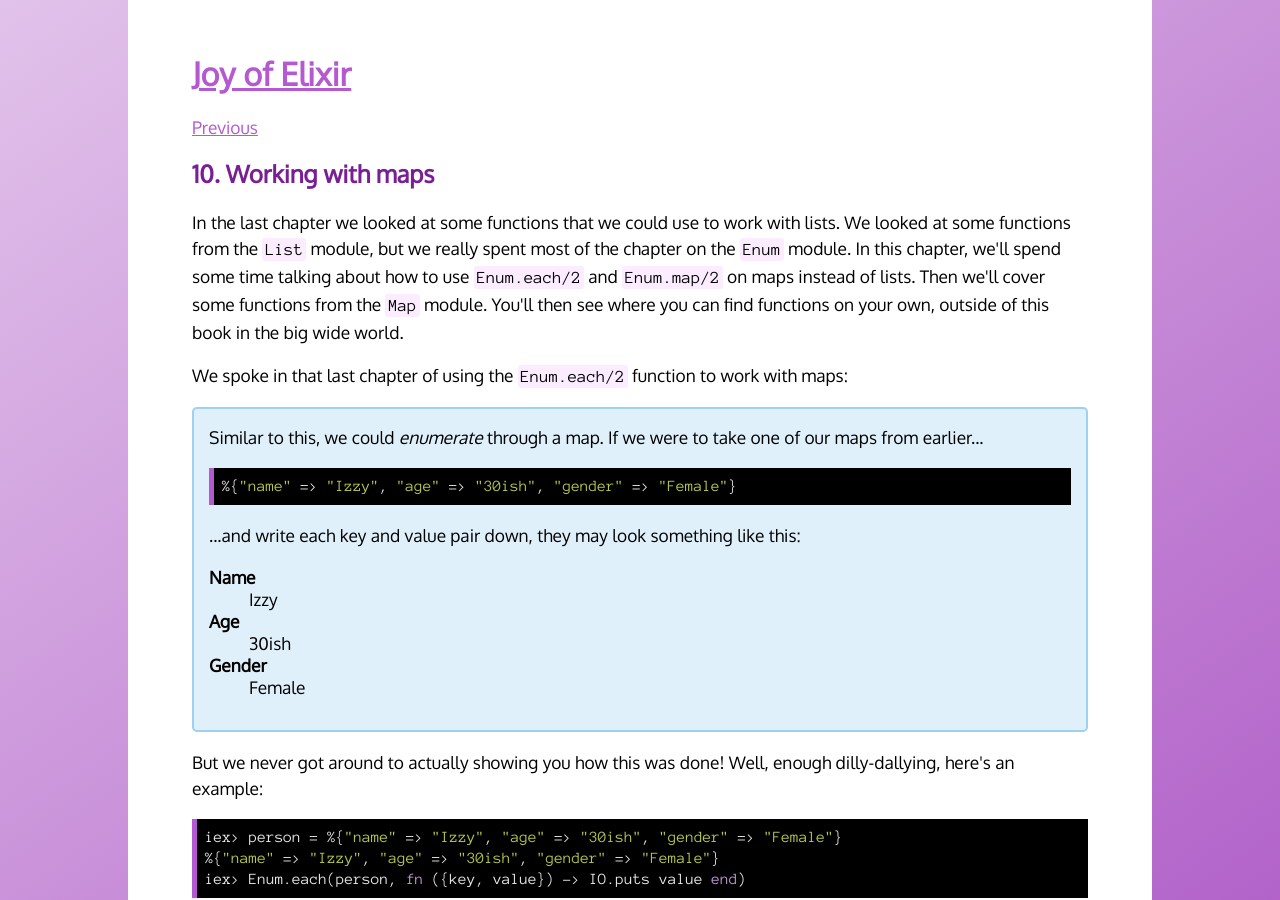
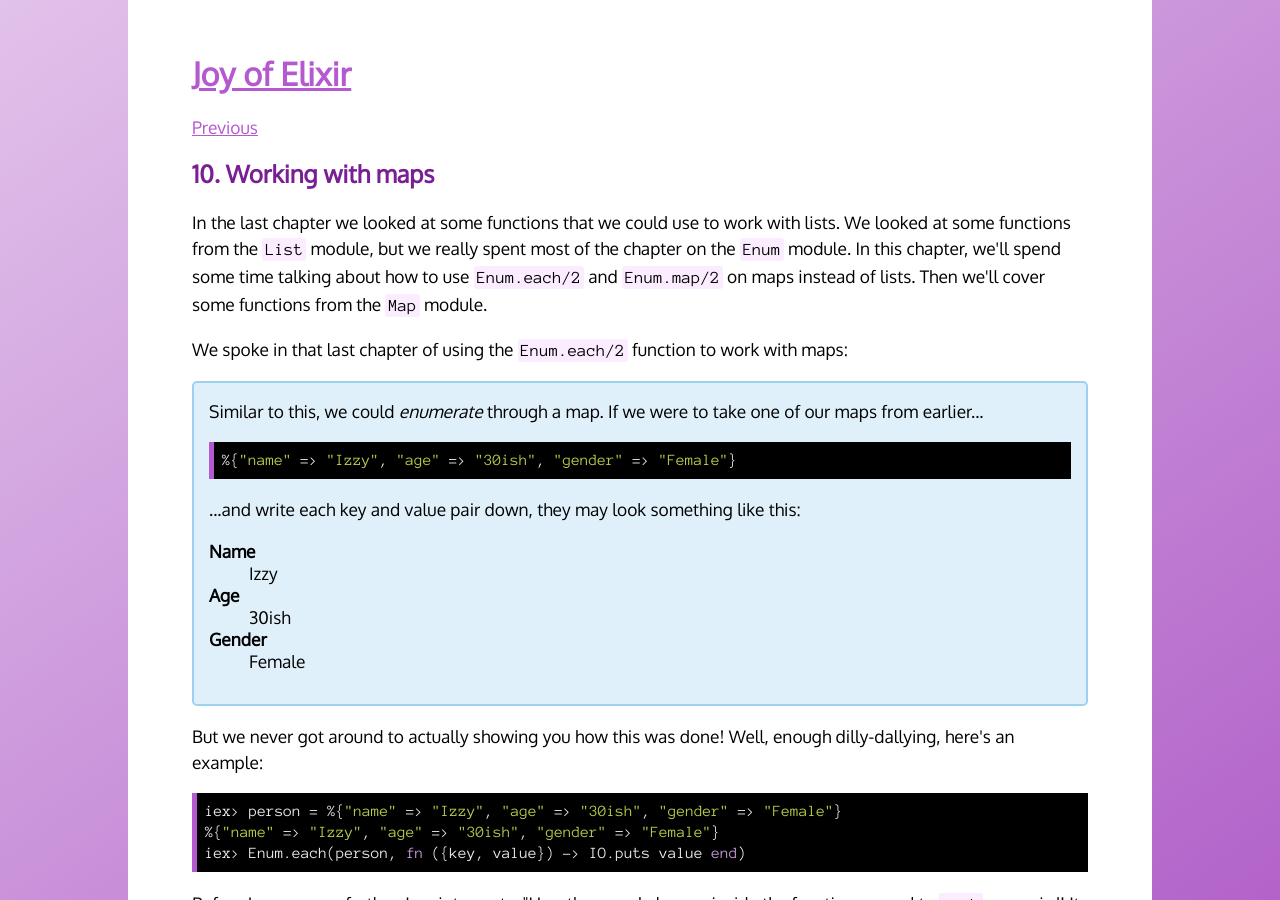
Before and after one commit to radar/joyofelixir, a Jekyll site: the page built from 10-maps/index.html, in a window 1280 px wide and 900 px high. Built offline with Jekyll 4.4.1, drawn with Linux system fonts in a browser that asks for light colours.

Commit message:
Remove lies

```diff
--- a/_includes/ch/10.html
+++ b/_includes/ch/10.html
@@ -2,8 +2,7 @@
   <h2 id='chapter-10'>10. Working with maps</h2>
 
   <p>
-    In the last chapter we looked at some functions that we could use to work with lists. We looked at some functions from the <code>List</code> module, but we really spent most of the chapter on the <code>Enum</code> module. In this chapter, we'll spend some time talking about how to use <code>Enum.each/2</code> and <code>Enum.map/2</code> on maps instead of lists. Then we'll cover some functions from the <code>Map</code> module. You'll then see where you can find functions on your own, outside of this book in the big wide world.
-  </p>
+    In the last chapter we looked at some functions that we could use to work with lists. We looked at some functions from the <code>List</code> module, but we really spent most of the chapter on the <code>Enum</code> module. In this chapter, we'll spend some time talking about how to use <code>Enum.each/2</code> and <code>Enum.map/2</code> on maps instead of lists. Then we'll cover some functions from the <code>Map</code> module.</p>
 
   <p>
     We spoke in that last chapter of using the <code>Enum.each/2</code> function to work with maps:
```
